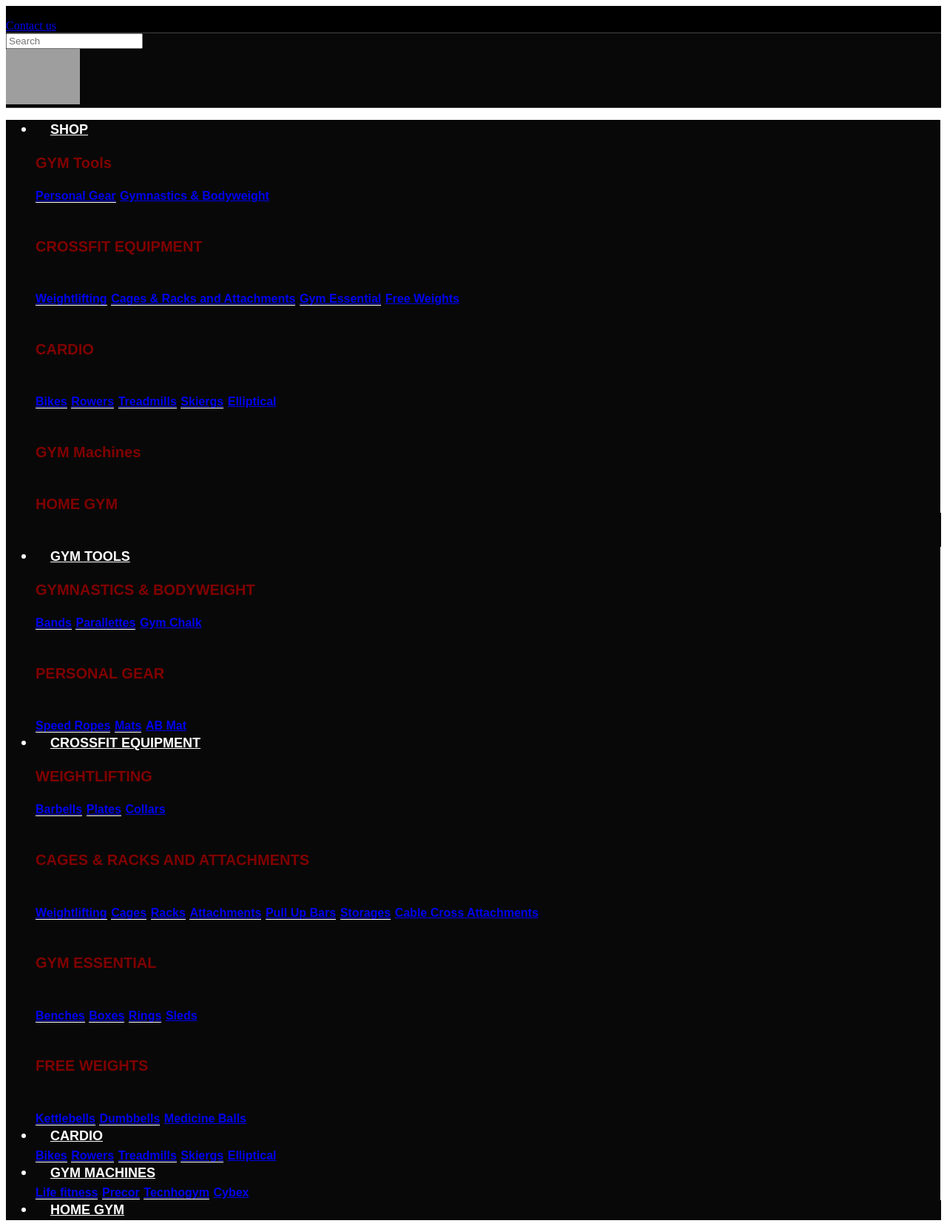
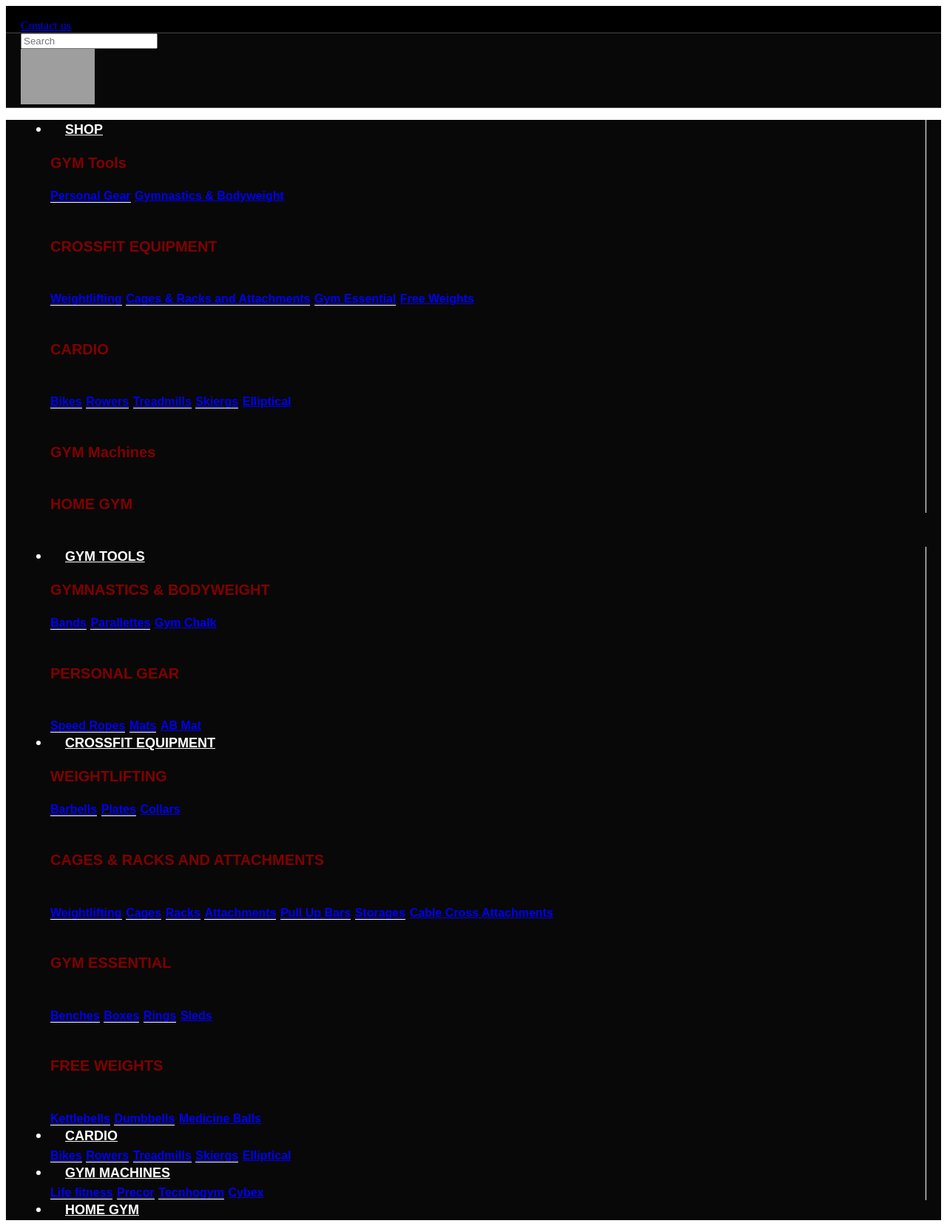
Before and after one commit to theogyousef/Pure-fitness-project, a PHP site: page /header.php in a window 1280 px wide. Shown: the whole page at 74% size. Run offline with PHP 8.4, Linux system fonts and the light colour scheme; grey boxes are pictures that could not be loaded.

Commit message:
handle some edits

```diff
--- a/views/header.php
+++ b/views/header.php
@@ -6,7 +6,12 @@
     <title>Hedaer</title>
 
     <style>
-        <?php include "../public/CSS/header.css" ?>
+        <?php
+         include "../public/CSS/header.css";
+         include "../public/css/index.css";
+        ?>
+
+
     </style>
 </head>
 <body>
--- a/views/wishlist.php
+++ b/views/wishlist.php
@@ -115,4 +115,8 @@
 			</div>
 		</div>
 	</div>
+    <footer>
+    <?php
+    include "footer.php" ?>
+  </footer>
     </body>
```
